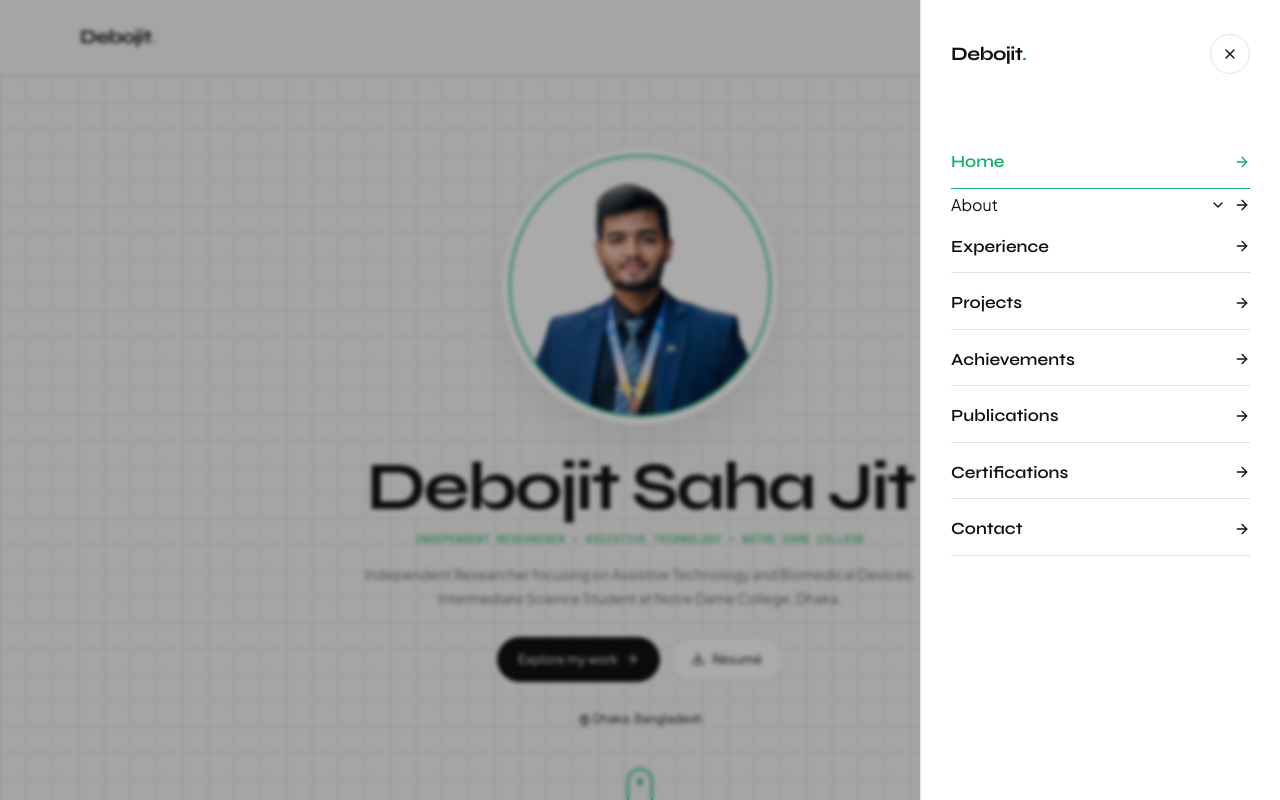
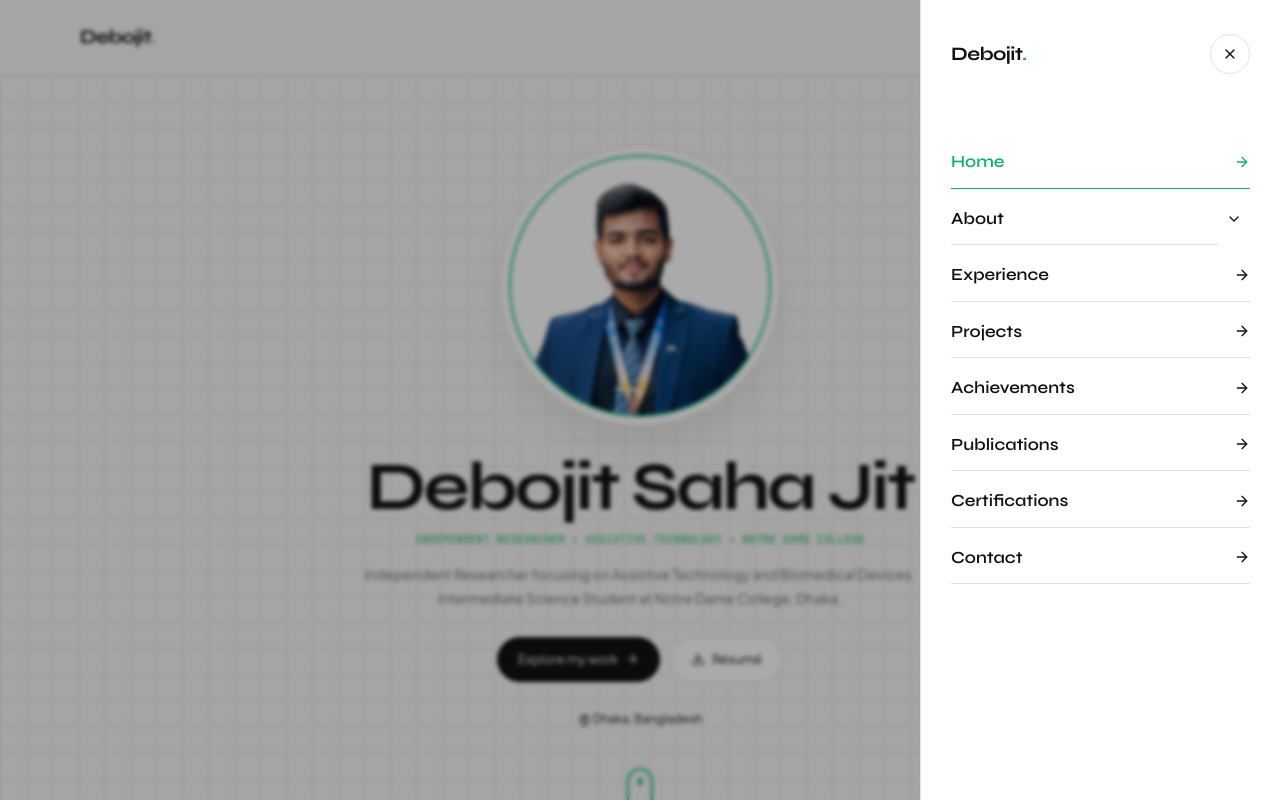
Before and after one commit to debojitsahajit09/my-portfolio, a Next.js app in the folder extracted/: page / in a window 1280 px wide. Both pictures are taken after a click on the button 1180 px from the left and 37 px from the top of the page. Shown: the top 800 px of the page. Built offline with nearby package versions, Linux system fonts and the light colour scheme.

Commit message:
Update Shell.tsx

```diff
--- a/extracted/components/Shell.tsx
+++ b/extracted/components/Shell.tsx
@@ -114,26 +114,24 @@ export default function Shell({ children }: { children: React.ReactNode }) {
                   if (item.isDropdown) {
                     return (
                       <div key={item.href} style={{ width: "100%" }}>
-                        <button
-                          type="button"
+                        <div style={{ display: "flex", alignItems: "center", width: "100%" }}>
+                          <Link
+                            href={item.href}
+                            onClick={() => setOpen(false)}
+                            className={isActive ? "active" : ""}
+                            style={{ flex: 1 }}
+                          >
+                            {item.label}
+                          </Link>
+                          <div
                             onClick={() => setAboutOpen(!aboutOpen)}
-                          className={isActive ? "active" : ""}
                             style={{
+                              cursor: "pointer",
+                              padding: "8px",
                               display: "flex",
                               alignItems: "center",
-                            justifyContent: "space-between",
-                            cursor: "pointer",
-                            width: "100%",
-                            background: "transparent",
-                            border: "none",
-                            font: "inherit",
-                            color: "inherit",
-                            padding: 0,
-                            textAlign: "left",
                             }}
                           >
-                          <span>{item.label}</span>
-                          <div style={{ display: "flex", alignItems: "center", gap: "8px" }}>
                             <ChevronDown
                               size={16}
                               style={{
@@ -141,9 +139,8 @@ export default function Shell({ children }: { children: React.ReactNode }) {
                                 transition: "transform 0.2s ease",
                               }}
                             />
-                            <ArrowRight size={16} />
                           </div>
-                        </button>
+                        </div>
 
                         {/* About-এর ড্রপডাউন সাব-সেকশন */}
                         {aboutOpen && (
```
Lines whose indentation alone changed are shown as unchanged.
